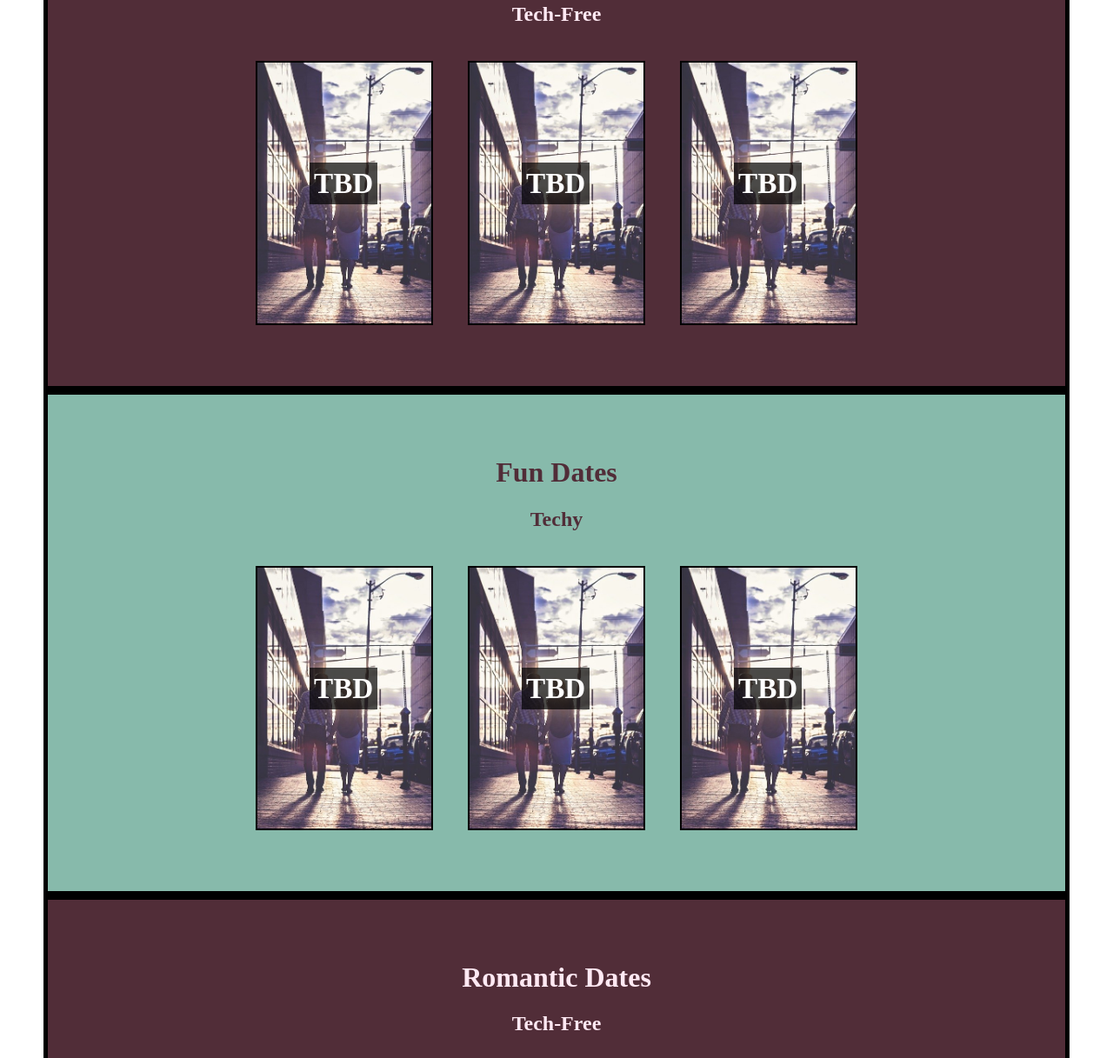
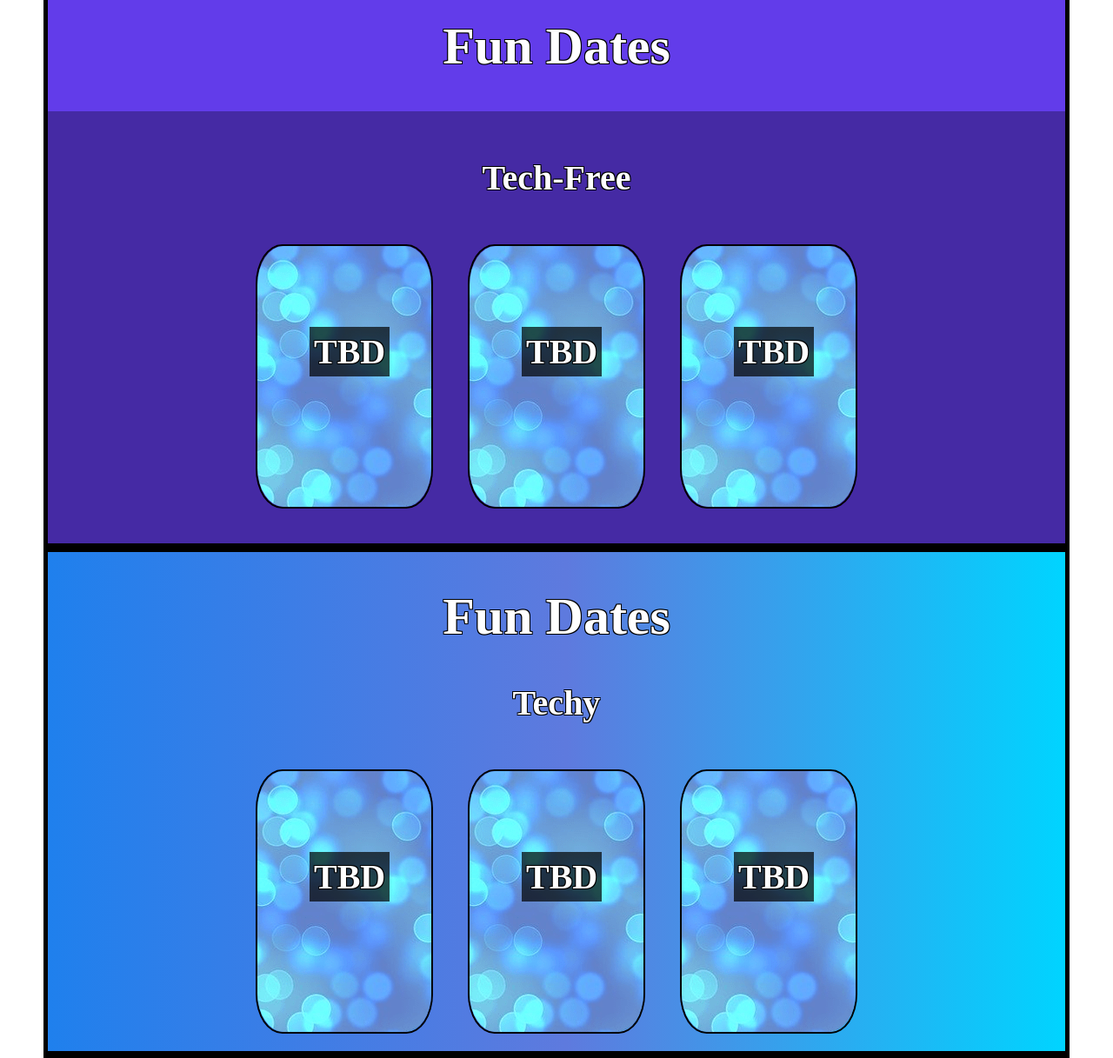
Before and after one commit to ajudd2020/datenightideas, a plain HTML site: page index.html in a window 1280 px wide. Shown: the part 550-1767 px from the top of the page at 87% size. Drawn offline with Linux system fonts and the light colour scheme.

Commit message:
playing with styling- added background and colors

```diff
--- a/index.html
+++ b/index.html
@@ -9,8 +9,9 @@
 
         </nav>
         <header>
+            <div class="headerContent">
                 <h1>Quarentine Date Night Ideas</h1>
-            <h4>The idea of this page is...</h4>
+                <h3>The idea of this page is...</h3>
                 <p>
                     That you're desperate and bored enough from being stuck in lockdown for weeks that you've resorted to the internet for entertainment ideas.
                 </p>
@@ -34,99 +35,104 @@
                     Remember: If you click it, you pick it!
                 </p>
                 <!--BUTTON FOR "LET'S GO!"-->
+            </div>
         </header>
-        <div class="funTechFree category">
+        <div class="techFree category">
             <h1>Fun Dates</h1>
+            <div class="ideasBackground">
                 <h2>Tech-Free</h2>
                 <div class="ideas">
                     <div class="ideaCard">
-                    <img src="images/romantic-date.png" />
+                        <img src="images/sparkles.png" />
                         <div class="ideaName">
-                        <h5>TBD</h5>
+                            <h2>TBD</h2>
                         </div>
                     </div>
                     <div class="ideaCard">
-                    <img src="images/romantic-date.png" />
+                        <img src="images/sparkles.png" />
                         <div class="ideaName">
-                        <h5>TBD</h5>
+                            <h2>TBD</h2>
                         </div>
                     </div>
                     <div class="ideaCard">
-                    <img src="images/romantic-date.png" />
+                        <img src="images/sparkles.png" />
                         <div class="ideaName">
-                        <h5>TBD</h5>
+                            <h2>TBD</h2>
+                        </div>
+                    </div>
+                </div>
+
+            </div>
+        </div>
+        <div class="techy category">
+            <h1>Fun Dates</h1>
+            <h2>Techy</h2>
+            <div class="ideas">
+                <div class="ideaCard">
+                    <img src="images/sparkles.png" />
+                    <div class="ideaName">
+                        <h2>TBD</h2>
+                    </div>
+                </div>
+                <div class="ideaCard">
+                    <img src="images/sparkles.png" />
+                    <div class="ideaName">
+                        <h2>TBD</h2>
+                    </div>
+                </div>
+                <div class="ideaCard">
+                    <img src="images/sparkles.png" />
+                    <div class="ideaName">
+                        <h2>TBD</h2>
                     </div>
                 </div>
             </div>
         </div>
-        <div class="funTechy category">
-            <h1>Fun Dates</h1>
-            <h2>Techy</h2>
+        <div class="techFree category">
+            <h1>Romantic Dates</h1>
+            <h2>Tech-Free</h2>
             <div class="ideas">
                 <div class="ideaCard">
-                    <img src="images/romantic-date.png" />
+                    <img src="images/sparkles.png" />
                     <div class="ideaName">
-                        <h5>TBD</h5>
+                        <h2>TBD</h2>
                     </div>
                 </div>
                 <div class="ideaCard">
-                    <img src="images/romantic-date.png" />
+                    <img src="images/sparkles.png" />
                     <div class="ideaName">
-                        <h5>TBD</h5>
+                        <h2>TBD</h2>
                     </div>
                 </div>
                 <div class="ideaCard">
-                    <img src="images/romantic-date.png" />
+                    <img src="images/sparkles.png" />
                     <div class="ideaName">
-                        <h5>TBD</h5>
+                        <h2>TBD</h2>
                     </div>
                 </div>
             </div>
         </div>
-        <div class="romanticTechFree category">
-            <h1>Romantic Dates</h1>
-            <h2>Tech-Free</h2>
-            <div class="ideas">
-                <div class="ideaCard">
-                    <img src="images/romantic-date.png" />
-                    <div class="ideaName">
-                        <h5>TBD</h5>
         </div>
-                </div>
-                <div class="ideaCard">
-                    <img src="images/romantic-date.png" />
-                    <div class="ideaName">
-                        <h5>TBD</h5>
-                    </div>
-                </div>
-                <div class="ideaCard">
-                    <img src="images/romantic-date.png" />
-                    <div class="ideaName">
-                        <h5>TBD</h5>
-                    </div>
-                </div>
-            </div>
-        </div>
-        <div class="romanticTechy category">
+        <div class="techy category">
             <h1>Romantic Dates</h1>
             <h2>Techy</h2>
             <div class="ideas">
                 <div class="ideaCard">
-                    <img src="images/romantic-date.png" />
+                    <img src="images/sparkles.png" />
                     <div class="ideaName">
-                        <h5>TBD</h5>
+                        <h2>TBD</h2>
                     </div>
                 </div>
                 <div class="ideaCard">
-                    <img src="images/romantic-date.png" />
+                    <img src="images/sparkles.png" />
                     <div class="ideaName">
-                        <h5>TBD</h5>
+                        <h2>TBD</h2>
                     </div>
                 </div>
                 <div class="ideaCard">
-                    <img src="images/romantic-date.png" />
+                    <img src="images/sparkles.png" />
                     <div class="ideaName">
-                        <h5>TBD</h5>
+                        <h2>TBD</h2>
                     </div>
                 </div>
             </div>
--- a/styles/style.css
+++ b/styles/style.css
@@ -4,6 +4,13 @@ body {
 }
 header {
     border: 5px black solid;
+    background: url(../images/sparkles-background.jpg);
+}
+.headerContent {
+    border: 2px black solid;
+    background-color: rgba(61, 3, 61, 0.5);
+    color: #E3EBFF;
+    padding: 50px;
 }
 .ideas {
     display: flex;
@@ -11,15 +18,21 @@ header {
     align-items: center;
     flex-wrap: wrap;
 }
+.ideasBackground {
+    background-color: rgba(0, 0, 0, 0.3);
+    padding: 20px;
+}
 .ideaCard {
     height: 300px;
     width: 200px;
     margin:20px;
     border: 2px black solid;
     position: relative;
+    border-radius: 15%;
 }
 .ideaCard img {
-    height: 100%;
+    width: 100%;
+    border-radius: 15%;
 }
 /*.ideaCard h5 {
     margin-top: 60px;
@@ -28,34 +41,33 @@ header {
 .ideaName {
     color: white;
     position: absolute;
-    font-size: 40px;
     top: 20%;
     left: 30%;
 }
-.ideaName h5 {
+.ideaName h2 {
     background-color: rgba(0, 0, 0, 0.7);
     padding: 5px;
 }
-.category {
+/*.category {
     padding: 50px;
+}*/
+.category h1 {
+    padding: 0px;
+    font-size: 60px;
+    text-shadow: -1px -1px 0 #000, 1px -1px 0 #000, -1px 1px 0 #000, 1px 1px 0 #000;
 }
-.funTechFree {
-    background-color: #512D38;
-    color:#FFE9F3;
+.category h2 {
+    font-size: 40px;
+    text-shadow: -1px -1px 0 #000, 1px -1px 0 #000, -1px 1px 0 #000, 1px 1px 0 #000;
+}
+.techFree {
+    background-color: #623cea;
+    color:white;
     border: 5px black solid;
 }
-.funTechy {
-    background-color: #87bAAb;
-    color:#512D38;
+.techy {
+    background: rgb(31,128,237);
+    background: linear-gradient(90deg, rgba(31,128,237,1) 0%, rgba(94,122,222,1) 51%, rgba(0,212,255,1) 100%);
+    color:white;
     border: 5px black solid;
 }
-.romanticTechFree {
-    background-color: #512D38;
-    color:#FFE9F3;
-    border: 5px black solid;
-}
-.romanticTechy {
-    background-color: #87baab;
-    color:#512D38;
-    border: 5px black solid;
-}
```
Also changed, not shown: images/sparkles-background.jpg (added), images/sparkles.png (added). Lines whose indentation alone changed are shown as unchanged.
